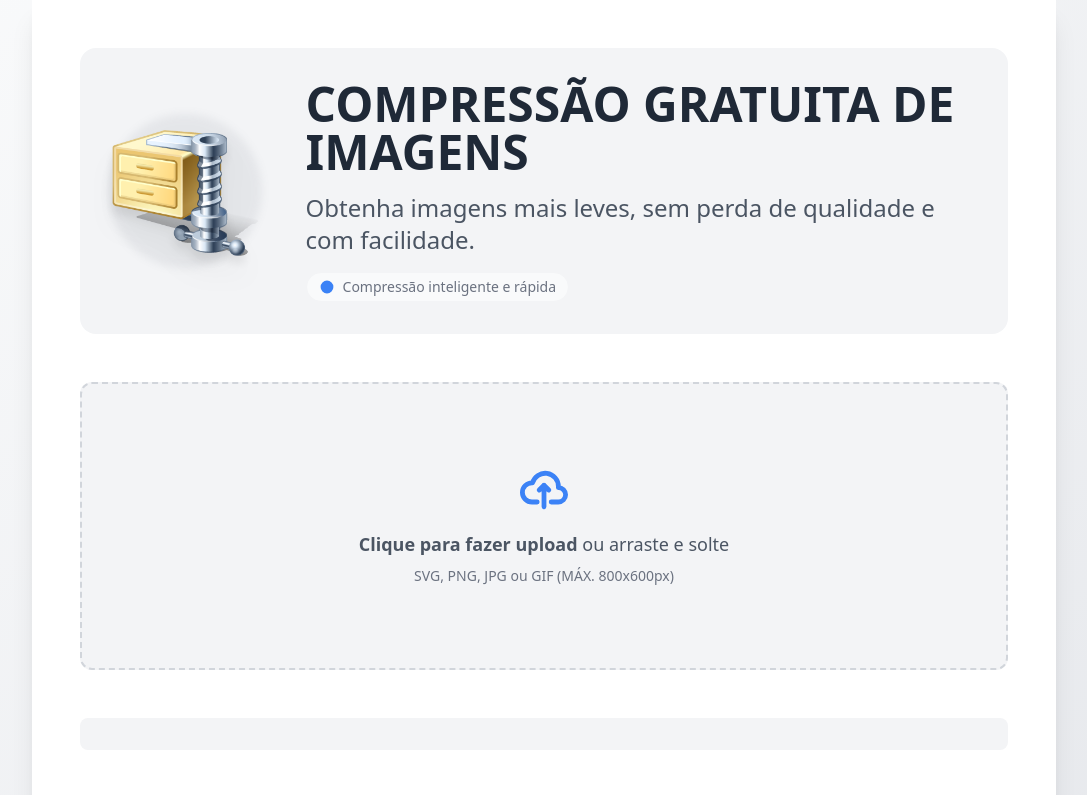
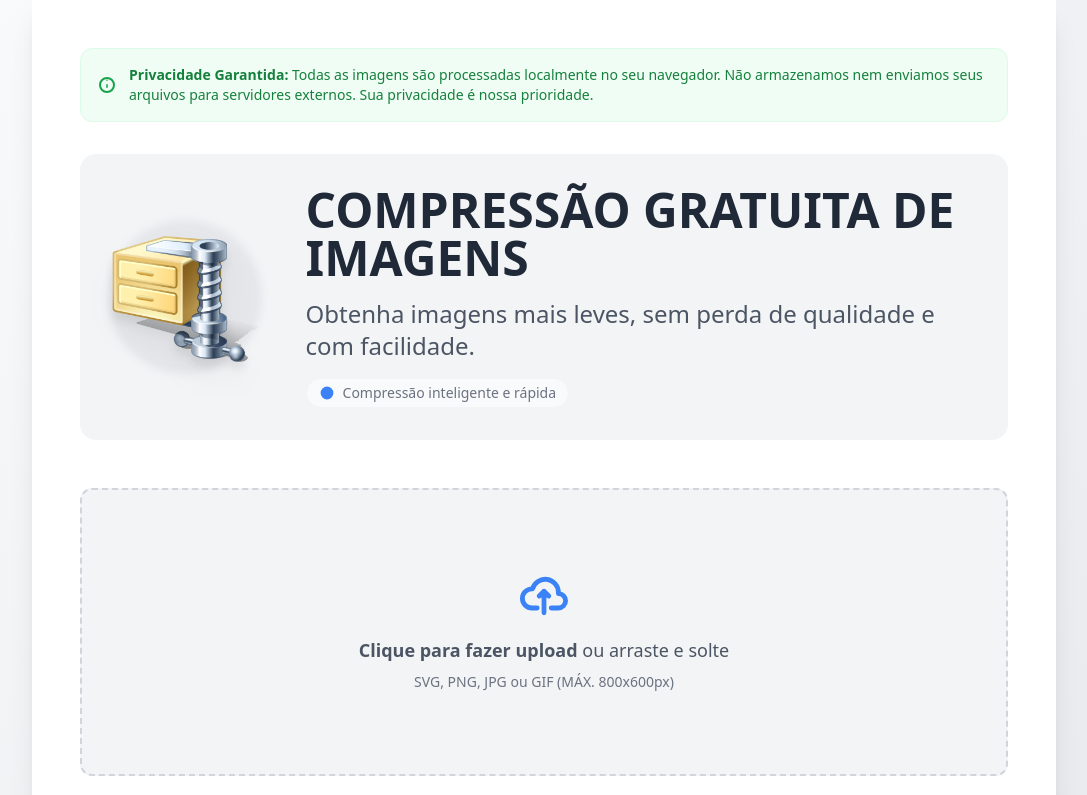
Before and after one commit to MendoncaGabriel/Compactar-imagem, a website: page index.html in a window 1280 px wide. Shown: the top 795 px of the page, without its empty margins (96-1183 px from the left). Drawn offline with nearby package versions, Linux system fonts and the light colour scheme.

Commit message:
feat: mensagem de segurança de privacidade

```diff
--- a/index.html
+++ b/index.html
@@ -18,6 +18,17 @@
   <main
     class="bg-white max-w-screen-lg shadow-xl m-auto min-h-screen md:p-12 p-6 flex flex-col justify-between transition-all duration-300 ease-in-out">
     <section>
+
+      <!-- Privacy Notice -->
+      <div class="mb-8 p-4 bg-green-50 rounded-xl border border-green-100 flex items-center gap-3">
+        <svg class="w-5 h-5 text-green-600 shrink-0" fill="currentColor" viewBox="0 0 20 20">
+          <path fill-rule="evenodd" d="M10 2a8 8 0 100 16 8 8 0 000-16zm0 14a6 6 0 110-12 6 6 0 010 12zm-.75-6.25a.75.75 0 011.5 0v2.5a.75.75 0 01-1.5 0v-2.5zM10 6a.75.75 0 100-1.5.75.75 0 000 1.5z" clip-rule="evenodd"/>
+        </svg>
+        <p class="text-sm text-green-700">
+          <span class="font-semibold">Privacidade Garantida:</span>
+          Todas as imagens são processadas localmente no seu navegador. Não armazenamos nem enviamos seus arquivos para servidores externos. Sua privacidade é nossa prioridade.
+        </p>
+      </div>
 
       <!-- Header -->
       <div class="mb-12 relative overflow-hidden">
```
